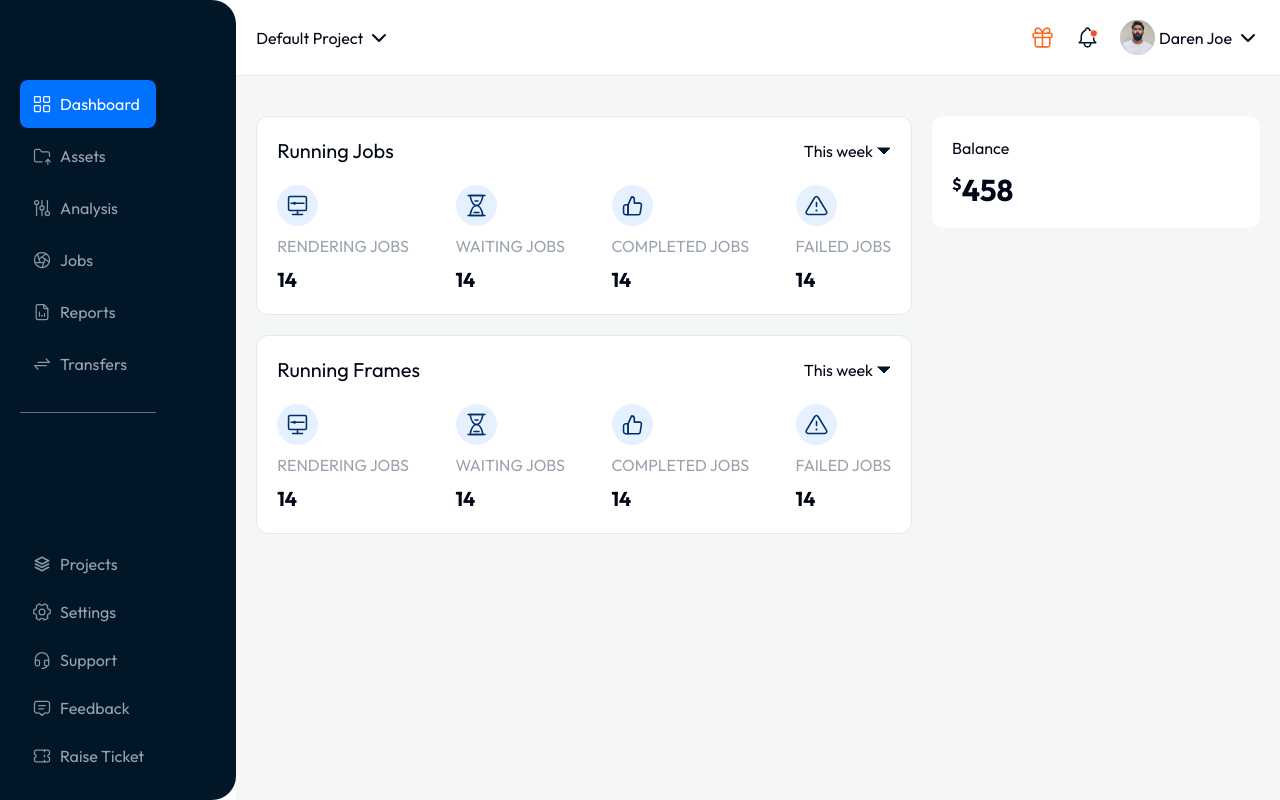
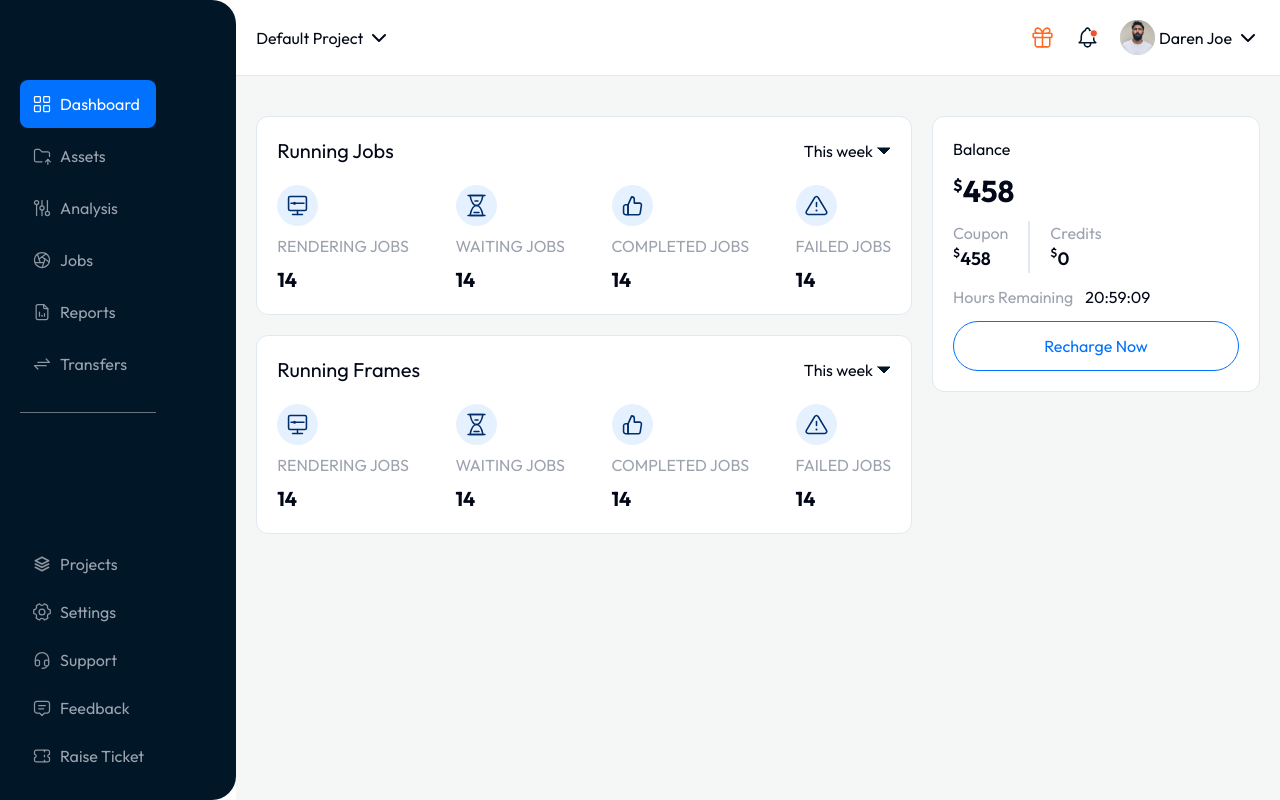
Before and after one commit to rachit-bharadwaj/TestPaperDashboard, a Next.js app: page / in a window 1280 px wide. Built offline with nearby package versions, Linux system fonts and the light colour scheme.

Commit message:
chore: updated the balance section

```diff
--- a/components/dashboard/Balance.tsx
+++ b/components/dashboard/Balance.tsx
@@ -2,7 +2,7 @@ import React from "react";
 
 export default function Balance() {
   return (
-    <section className="bg-white p-5 rounded-xl flex-col flex gap-3">
+    <section className="bg-white border p-5 rounded-xl flex-col flex gap-3">
       <p>Balance</p>
 
       <div className="font-bold flex">
@@ -10,6 +10,34 @@ export default function Balance() {
         <p className="text-3xl">458</p>
       </div>
 
+      <div className="flex gap-3 flex-wrap lg:gap-5">
+        <div>
+          <p className="text-gray-400">Coupon</p>
+          <div className="font-semibold flex">
+            <p className="text-xs">$</p>
+            <p className="text-lg">458</p>
+          </div>
+        </div>
+
+        <div className="border" />
+
+        <div>
+          <p className="text-gray-400">Credits</p>
+          <div className="font-semibold flex">
+            <p className="text-xs">$</p>
+            <p className="text-lg">0</p>
+          </div>
+        </div>
+      </div>
+
+      <div className="flex gap-3 flex-wrap">
+        <p className="text-gray-400">Hours Remaining</p>
+        <p>20:59:09</p>
+      </div>
+
+      <button className="border-primary-200 border text-primary-200 p-3 rounded-full">
+        Recharge Now
+      </button>
     </section>
   );
 }
```
